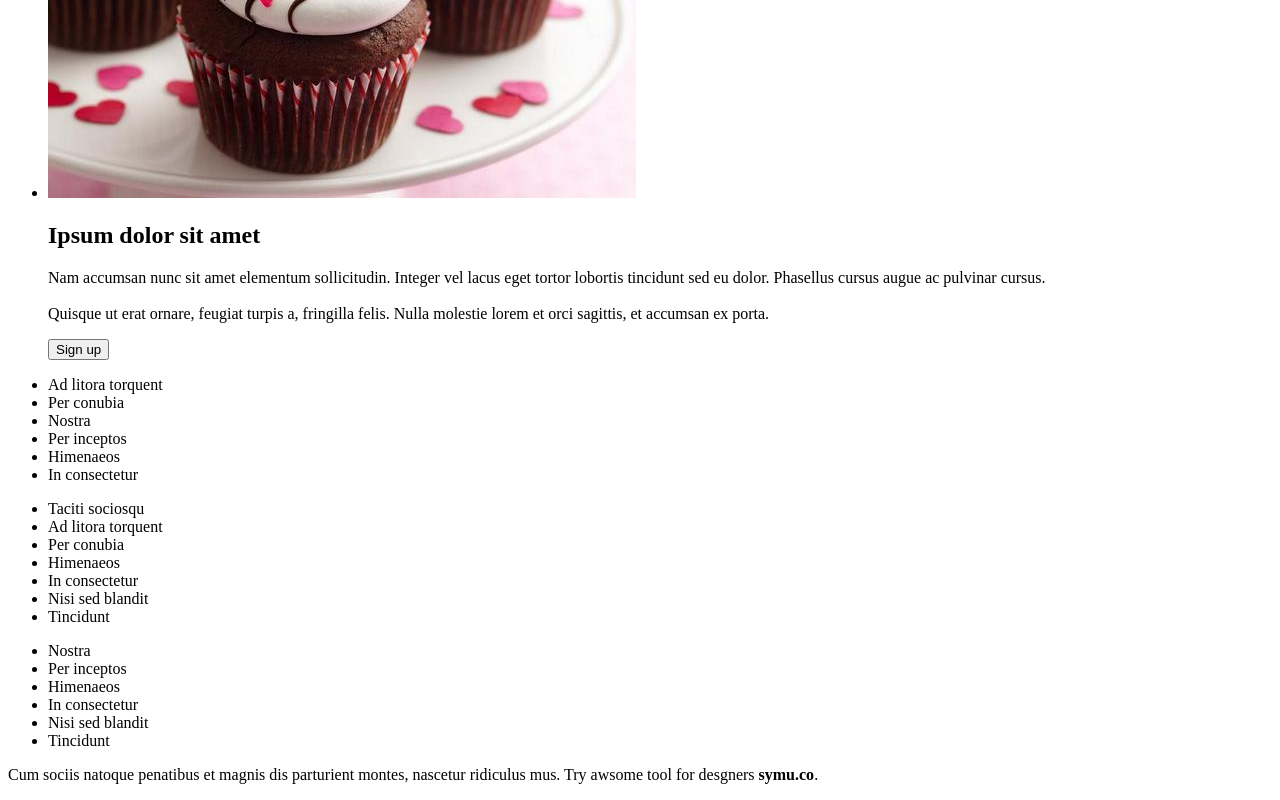
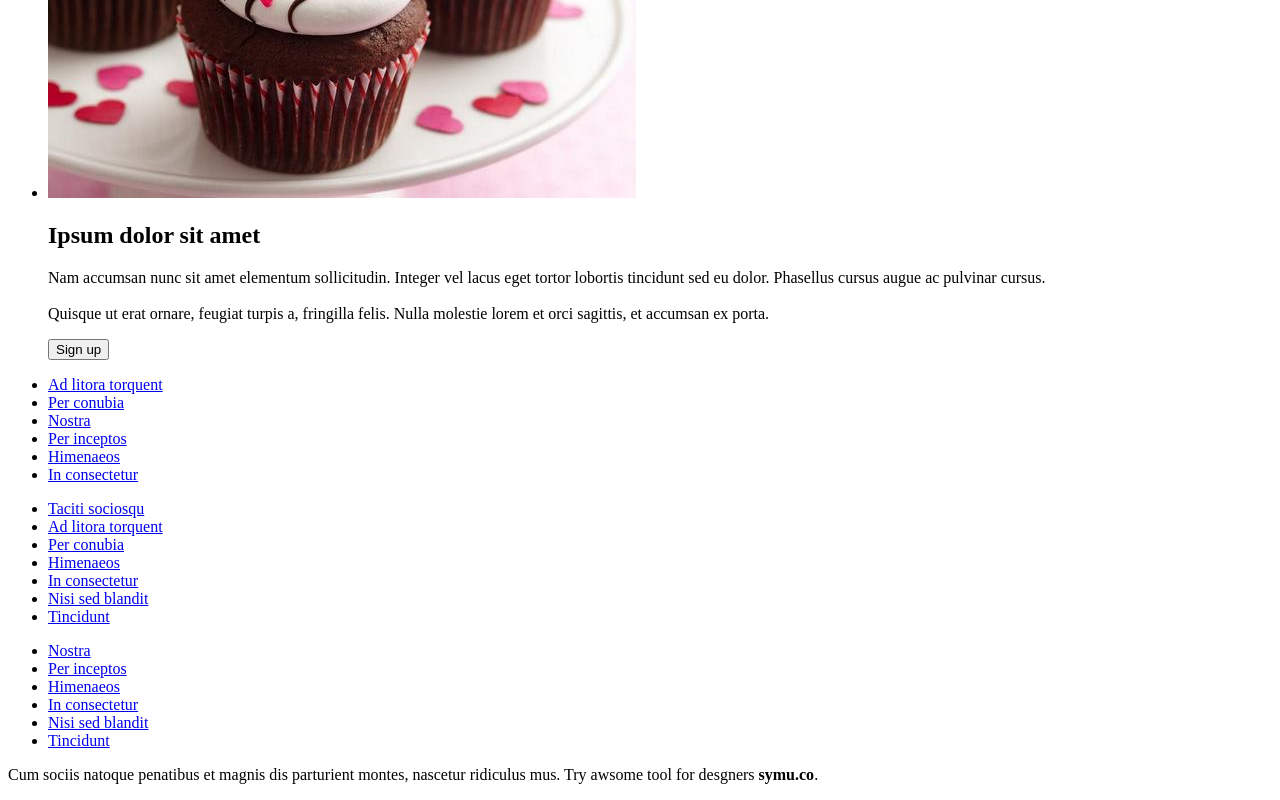
Before and after one commit to vitaliy-babiyenko/Panakeia, a plain HTML site: page index.html in a window 1280 px wide. Shown: the part 3160-3960 px from the top of the page. Drawn offline with Linux system fonts and the light colour scheme.

Commit message:
section product-links was changed

```diff
--- a/index.html
+++ b/index.html
@@ -154,67 +154,67 @@
       <div class="product-links__wrapper">
         <ul class="product-links__list-1">
           <li class="product-links__item">
-            <span>Ad litora torquent</span>
+            <a href="javascript:void(0);">Ad litora torquent</a>
           </li>
           <li class="product-links__item">
-            <span>Per conubia</span>
+            <a href="javascript:void(0);">Per conubia</a>
           </li>
           <li class="product-links__item">
-            <span>Nostra</span>
+            <a href="javascript:void(0);">Nostra</a>
           </li>
           <li class="product-links__item">
-            <span>Per inceptos</span>
+            <a href="javascript:void(0);">Per inceptos</a>
           </li>
           <li class="product-links__item">
-            <span>Himenaeos</span>
+            <a href="javascript:void(0);">Himenaeos</a>
           </li>
           <li class="product-links__item">
-            <span>In consectetur</span>
+            <a href="javascript:void(0);">In consectetur</a>
           </li>
         </ul>
 
         <ul class="product-links__list-2">
           <li class="product-links__item">
-            <span>Taciti sociosqu</span>
+            <a href="javascript:void(0);">Taciti sociosqu</a>
           </li>
           <li class="product-links__item">
-            <span>Ad litora torquent</span>
+            <a href="javascript:void(0);">Ad litora torquent</a>
           </li>
           <li class="product-links__item">
-            <span>Per conubia</span>
+            <a href="javascript:void(0);">Per conubia</a>
           </li>
           <li class="product-links__item">
-            <span>Himenaeos</span>
+            <a href="javascript:void(0);">Himenaeos</a>
           </li>
           <li class="product-links__item">
-            <span>In consectetur</span>
+            <a href="javascript:void(0);">In consectetur</a>
           </li>
           <li class="product-links__item">
-            <span>Nisi sed blandit</span>
+            <a href="javascript:void(0);">Nisi sed blandit</a>
           </li>
           <li class="product-links__item">
-            <span>Tincidunt</span>
+            <a href="javascript:void(0);">Tincidunt</a>
           </li>
         </ul>
 
         <ul class="product-links__list-3">
           <li class="product-links__item">
-            <span>Nostra</span>
+            <a href="javascript:void(0);">Nostra</a>
           </li>
           <li class="product-links__item">
-            <span>Per inceptos</span>
+            <a href="javascript:void(0);">Per inceptos</a>
           </li>
           <li class="product-links__item">
-            <span>Himenaeos</span>
+            <a href="javascript:void(0);">Himenaeos</a>
           </li>
           <li class="product-links__item">
-            <span>In consectetur</span>
+            <a href="javascript:void(0);">In consectetur</a>
           </li>
           <li class="product-links__item">
-            <span>Nisi sed blandit</span>
+            <a href="javascript:void(0);">Nisi sed blandit</a>
           </li>
           <li class="product-links__item">
-            <span>Tincidunt</span>
+            <a href="javascript:void(0);">Tincidunt</a>
           </li>
         </ul>
       </div>
```
